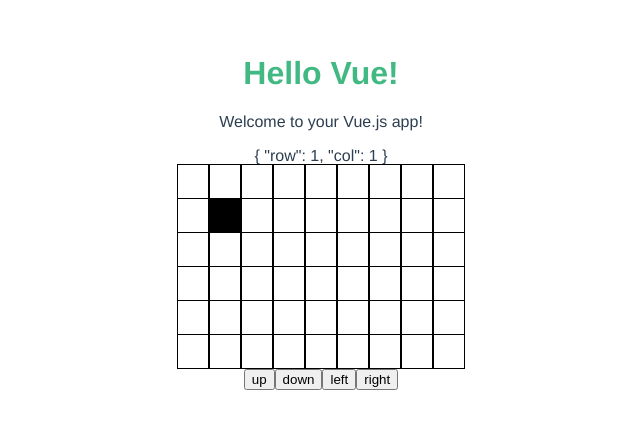
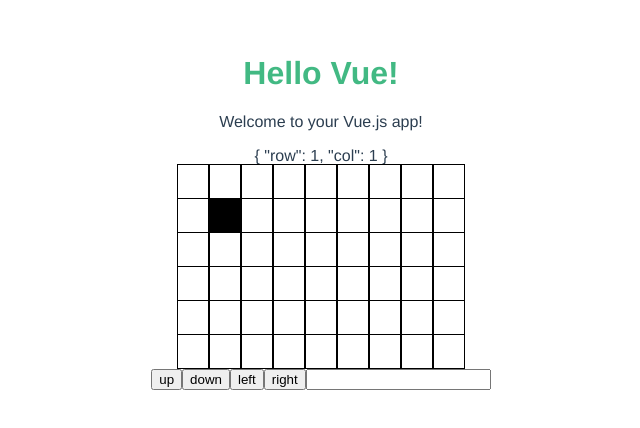
Before and after one commit to mattszabo/vuex-grid, a Vue app: page / in a window 1280 px wide. Shown: the part 146-574 px from the top of the page, without its empty margins (319-959 px from the left). Built offline with nearby package versions, Linux system fonts and the light colour scheme.

Commit message:
use arrow keys when input is focused

```diff
--- a/src/components/Grid.vue
+++ b/src/components/Grid.vue
@@ -11,6 +11,10 @@
     <button @click="move('DOWN')">down</button>
     <button @click="move('LEFT')">left</button>
     <button @click="move('RIGHT')">right</button>
+    <input v-on:keyup.up="move('UP')"
+           v-on:keyup.down="move('DOWN')"
+           v-on:keyup.left="move('LEFT')"
+           v-on:keyup.right="move('RIGHT')">
   </div>
 </template>
 
@@ -18,7 +22,6 @@
   export default {
     methods: {
       move(direction) {
-        console.log('dispatching move', direction)
         this.$store.dispatch('move', direction)
       }
     },
```
